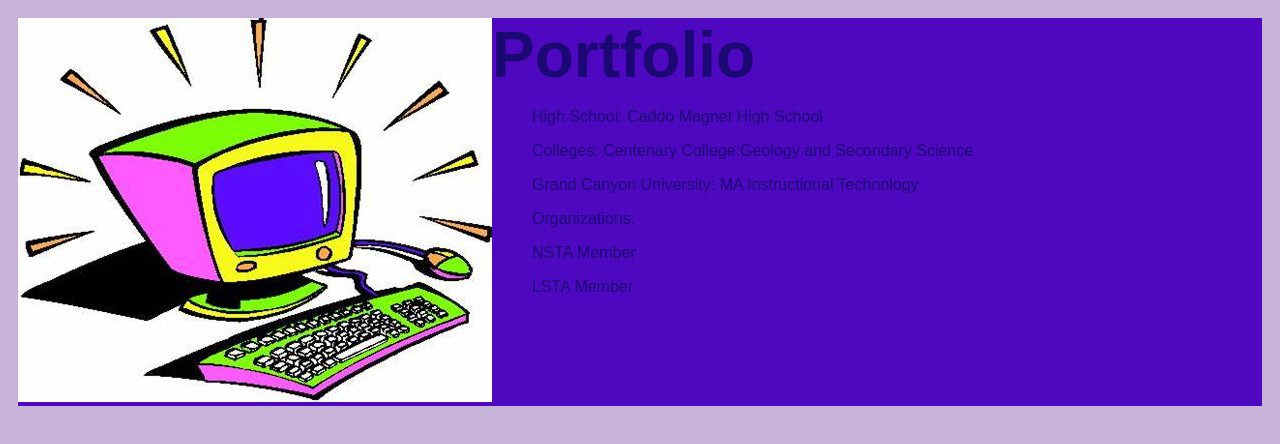
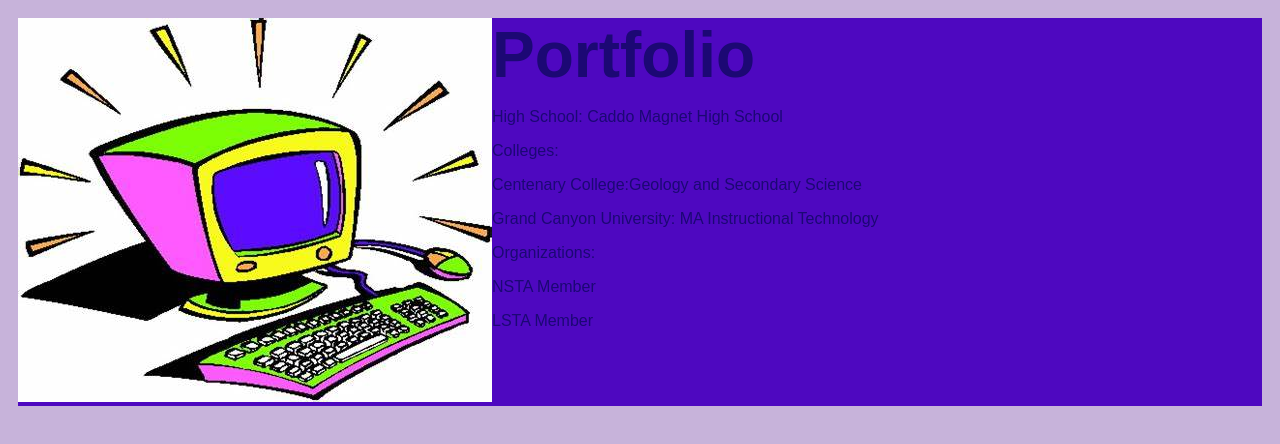
Before and after one commit to Jolah71/Jolah71.github.io, a plain HTML site: page portfolio.html in a window 1280 px wide. Drawn offline with Linux system fonts and the light colour scheme.

```diff
--- a/portfolio.html
+++ b/portfolio.html
@@ -37,11 +37,11 @@
                 <div class="content">
       <section class="Schools and Certifications">
                         <header>Portfolio</header>
-                        <ol>
                          <p>High School: Caddo Magnet High School</p>
 
-                            <p>Colleges:   Centenary College:Geology and Secondary Science</p>
-                                     <p>  Grand Canyon University: MA Instructional Technology </p>
+                            <p>Colleges:</p>
+                                    <p>Centenary College:Geology and Secondary Science</p>
+                                     <p>Grand Canyon University: MA Instructional Technology </p>
                                       <p></p>
                             <p>Organizations:
                                    <p> NSTA Member</p>
```
